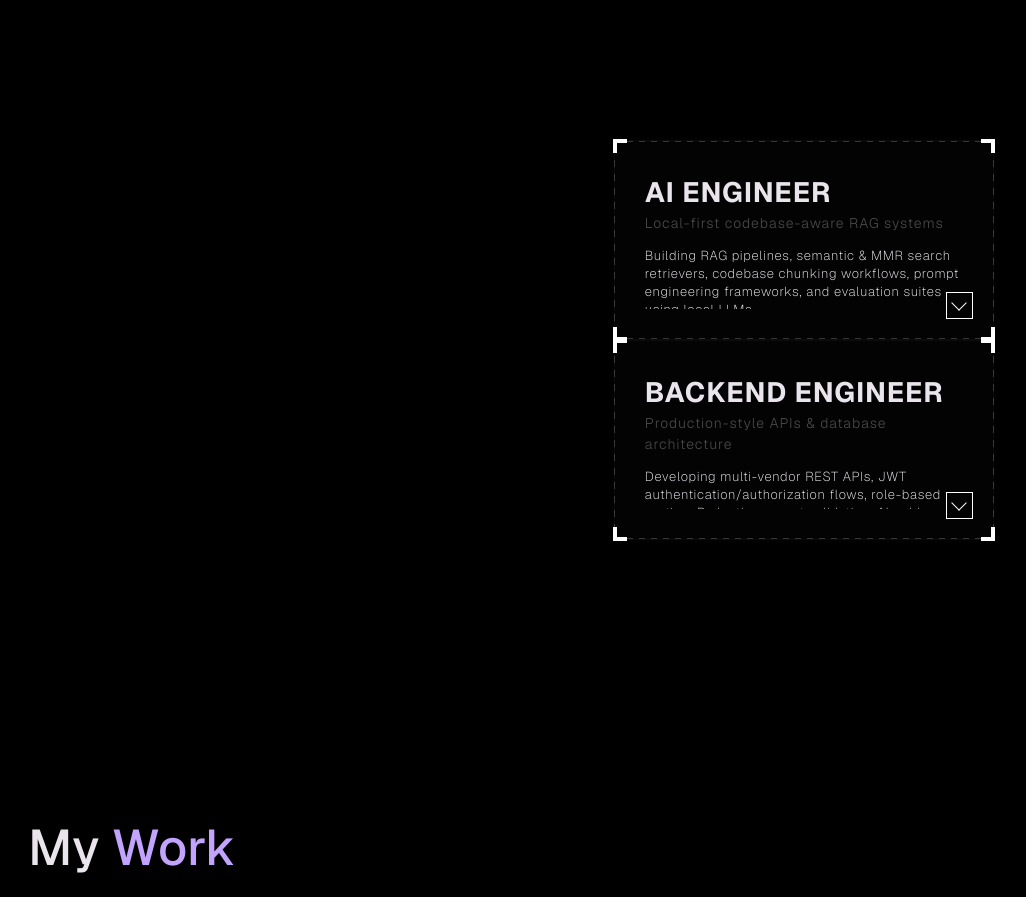
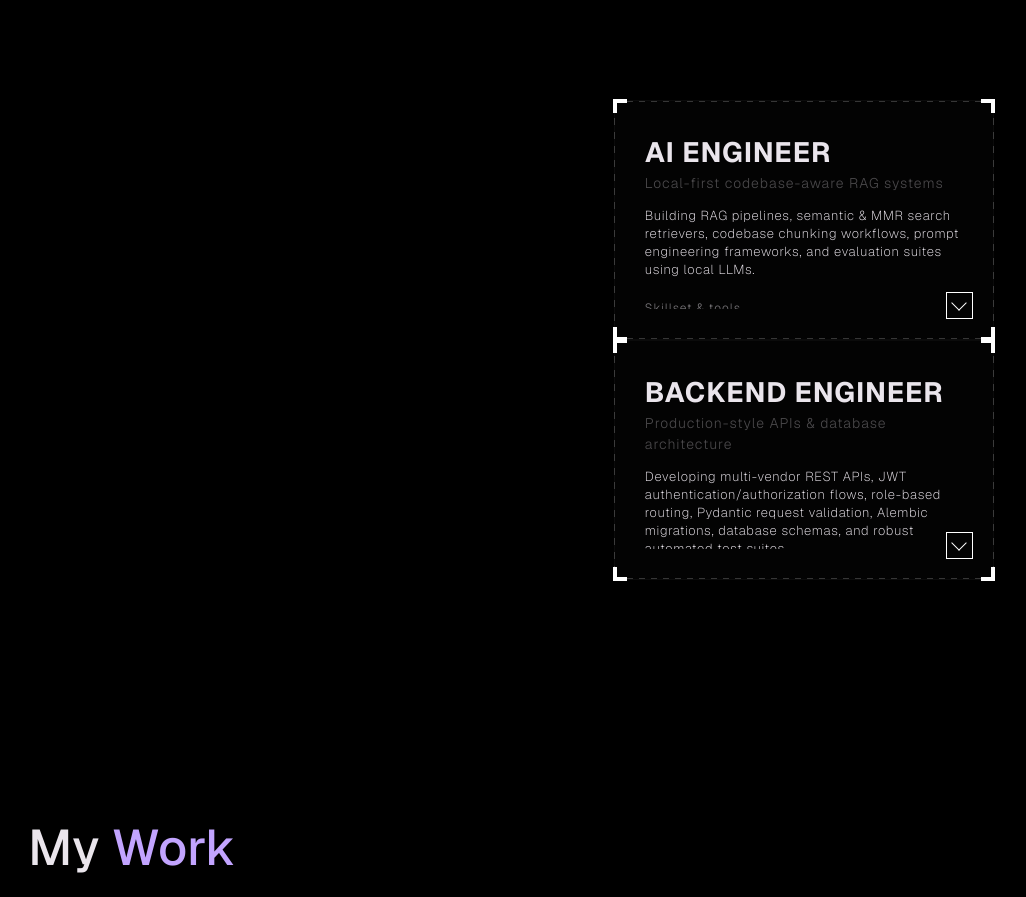
Before and after one commit to 4hmad69/Portfolio, a React (Vite) app: page / in a window 1280 px wide. Shown: the part 1660-2557 px from the top of the page, without its empty margins (162-1188 px from the left). Built offline with nearby package versions, Linux system fonts and the light colour scheme; no server answers.

Commit message:
fix(styles): resolve Hero layout cutoff and Skillset tags truncation across viewports

```diff
--- a/src/components/styles/Landing.css
+++ b/src/components/styles/Landing.css
@@ -502,7 +502,7 @@ h2.landing-info-h2 {
   .landing-intro {
     top: 40%;
     left: auto;
-    right: 66%;
+    right: 63%;
     transform: translate(0%, -50%);
   }
 
@@ -518,7 +518,7 @@ h2.landing-info-h2 {
     text-align: left;
     transform: translate(0%, -50%);
     right: auto;
-    left: 66%;
+    left: 58%;
   }
 
   .landing-info h3 {
@@ -539,7 +539,7 @@ h2.landing-info-h2 {
   .landing-intro {
     top: 40%;
     left: auto;
-    right: 70%;
+    right: 65%;
     transform: translate(0%, -50%);
   }
 
@@ -555,7 +555,7 @@ h2.landing-info-h2 {
     text-align: left;
     transform: translate(0%, -50%);
     right: auto;
-    left: 70%;
+    left: 58%;
   }
 
   .landing-info h3 {
--- a/src/components/styles/WhatIDo.css
+++ b/src/components/styles/WhatIDo.css
@@ -38,7 +38,7 @@
 
 .what-box-in {
   flex-direction: column;
-  height: 500px;
+  height: 560px;
   margin-left: 200px;
   position: relative;
   display: flex;
@@ -266,7 +266,12 @@
 
 .what-content-in {
   height: 100%;
-  overflow: hidden;
+  overflow-y: auto;
+  scrollbar-width: none; /* Firefox */
+  -ms-overflow-style: none; /* IE/Edge */
+}
+.what-content-in::-webkit-scrollbar {
+  display: none; /* Chrome/Safari/Opera */
 }
 
 .what-content-in h5 {
@@ -327,7 +332,7 @@
   }
 
   .what-box-in {
-    height: 400px;
+    height: 480px;
   }
 
   .what-content h3 {
@@ -377,7 +382,7 @@
   }
 
   .what-box-in {
-    height: 500px;
+    height: 560px;
     margin-left: -50px;
   }
 
@@ -420,7 +425,7 @@
   }
 
   .what-box:last-child {
-    height: 500px;
+    height: 600px;
   }
 
   .what-box {
@@ -435,7 +440,7 @@
 
   .what-box-in {
     margin-left: 0px;
-    height: 450px;
+    height: 540px;
   }
 
   .what-content h5,
```
Also changed, not shown: 1 other file (tests, documents, lock files or other folders).
